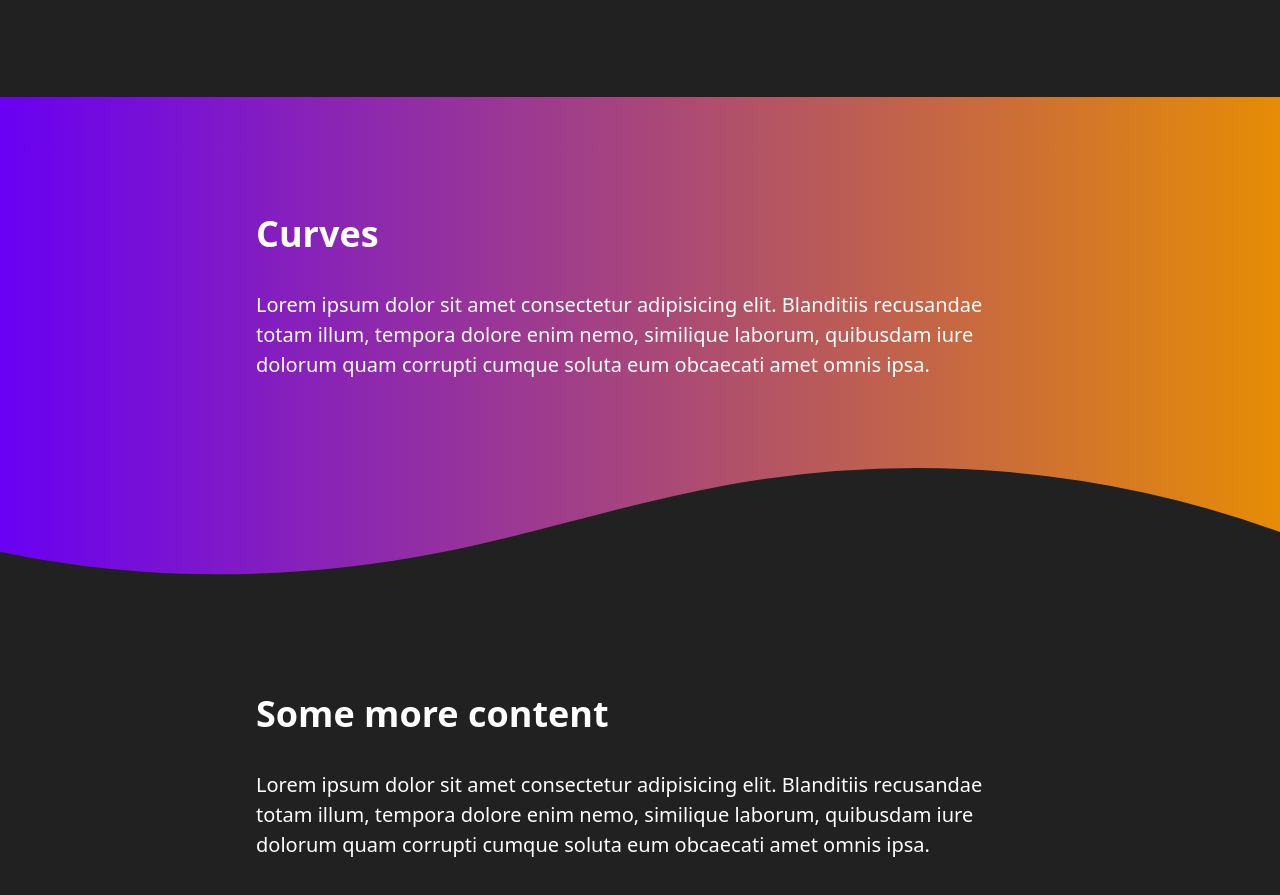
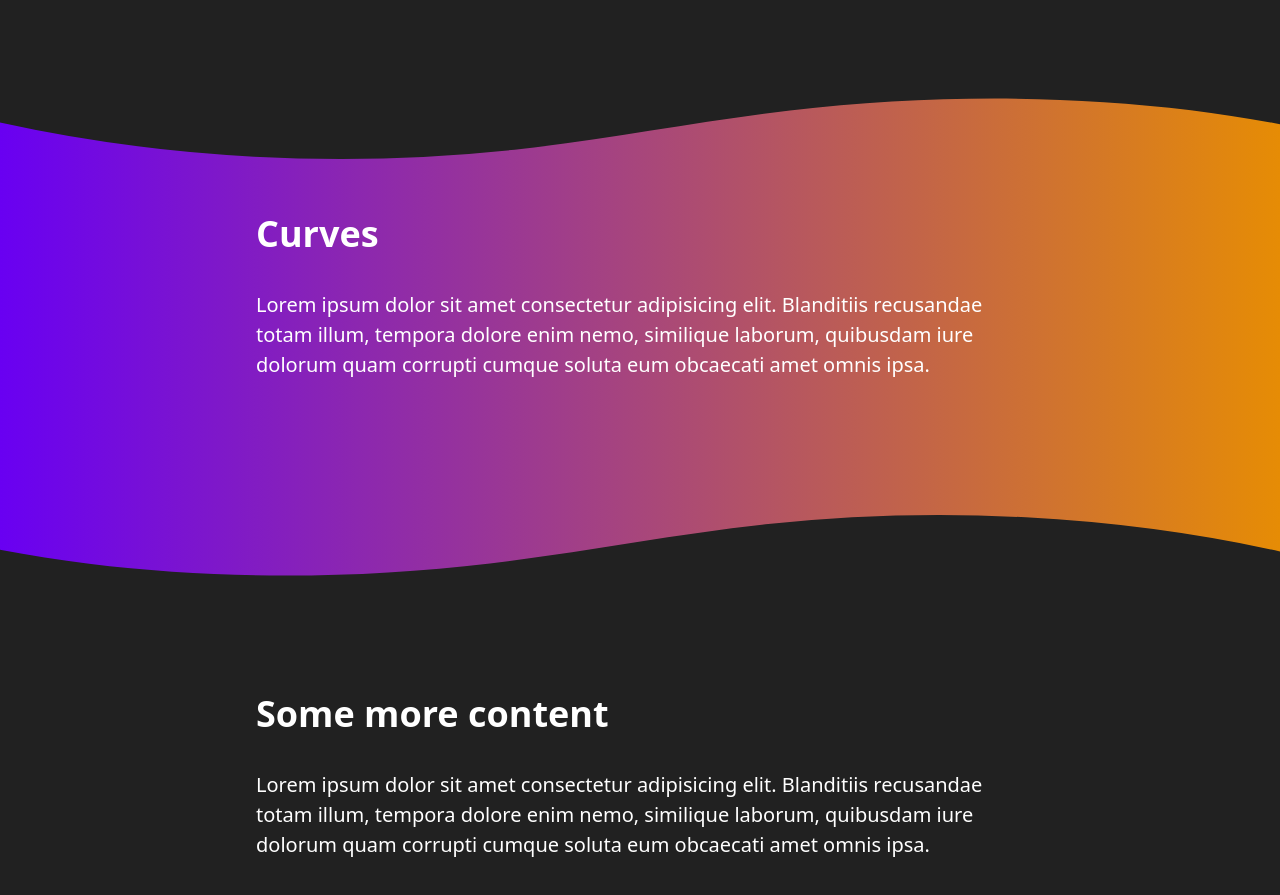
Before and after one commit to david-abell/fancy-sections, a plain HTML site: page index.html in a window 1280 px wide. Shown: the part 2649-3544 px from the top of the page. Drawn offline with Linux system fonts and the light colour scheme.

Commit message:
curve section: add top curve

```diff
--- a/index.html
+++ b/index.html
@@ -87,6 +87,20 @@
     </section>
 
     <section class="curves">
+      <div class="curves-top">
+        <svg
+          data-name="Layer 1"
+          xmlns="http://www.w3.org/2000/svg"
+          viewBox="0 0 1200 120"
+          preserveAspectRatio="none"
+        >
+          <path
+            d="M321.39,56.44c58-10.79,114.16-30.13,172-41.86,82.39-16.72,168.19-17.73,250.45-.39C823.78,31,906.67,72,985.66,92.83c70.05,18.48,146.53,26.09,214.34,3V0H0V27.35A600.21,600.21,0,0,0,321.39,56.44Z"
+            class="shape-fill"
+          ></path>
+        </svg>
+      </div>
+
       <div class="wrapper">
         <h2 class="section-title">Curves</h2>
         <p>
--- a/styles.css
+++ b/styles.css
@@ -105,9 +105,19 @@ section {
 }
 
 .curves {
+  /* Curve svgs from https://www.shapedivider.app */
   position: relative;
   background: linear-gradient(to right, #6900f2, #e68c05);
   min-height: 30rem;
+}
+
+.curves-top {
+  position: absolute;
+  top: 0;
+  left: 0;
+  width: 100%;
+  overflow: hidden;
+  line-height: 0;
 }
 
 .curves-bottom {
@@ -120,14 +130,16 @@ section {
   transform: rotate(180deg);
 }
 
-.curves-bottom svg {
+.curves-bottom svg,
+.curves-top svg {
   position: relative;
   display: block;
-  width: calc(160% + 1.3px);
-  height: 197px;
+  width: calc(150% + 1.3px);
+  height: 7rem;
 }
 
-.curves-bottom .shape-fill {
+.curves-bottom .shape-fill,
+.curves-top .shape-fill {
   fill: var(--body-bg);
 }
 
```
